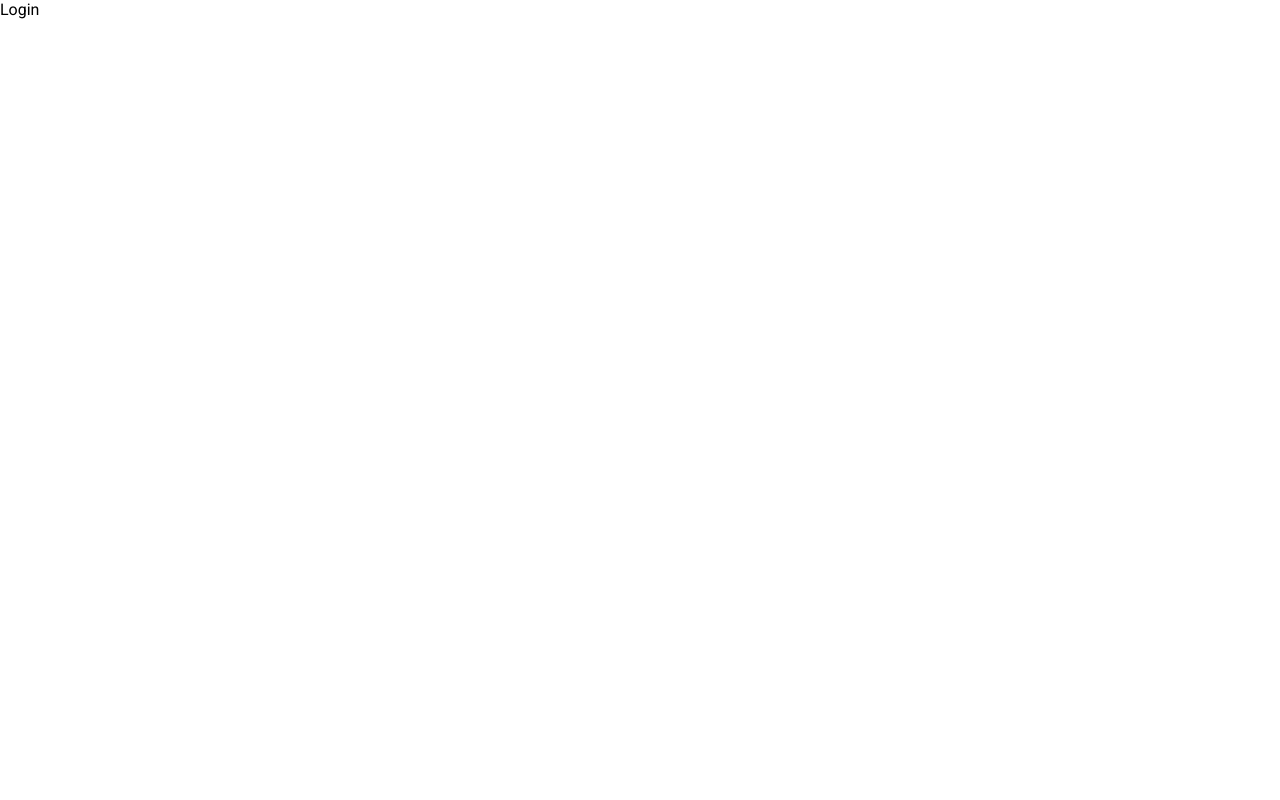
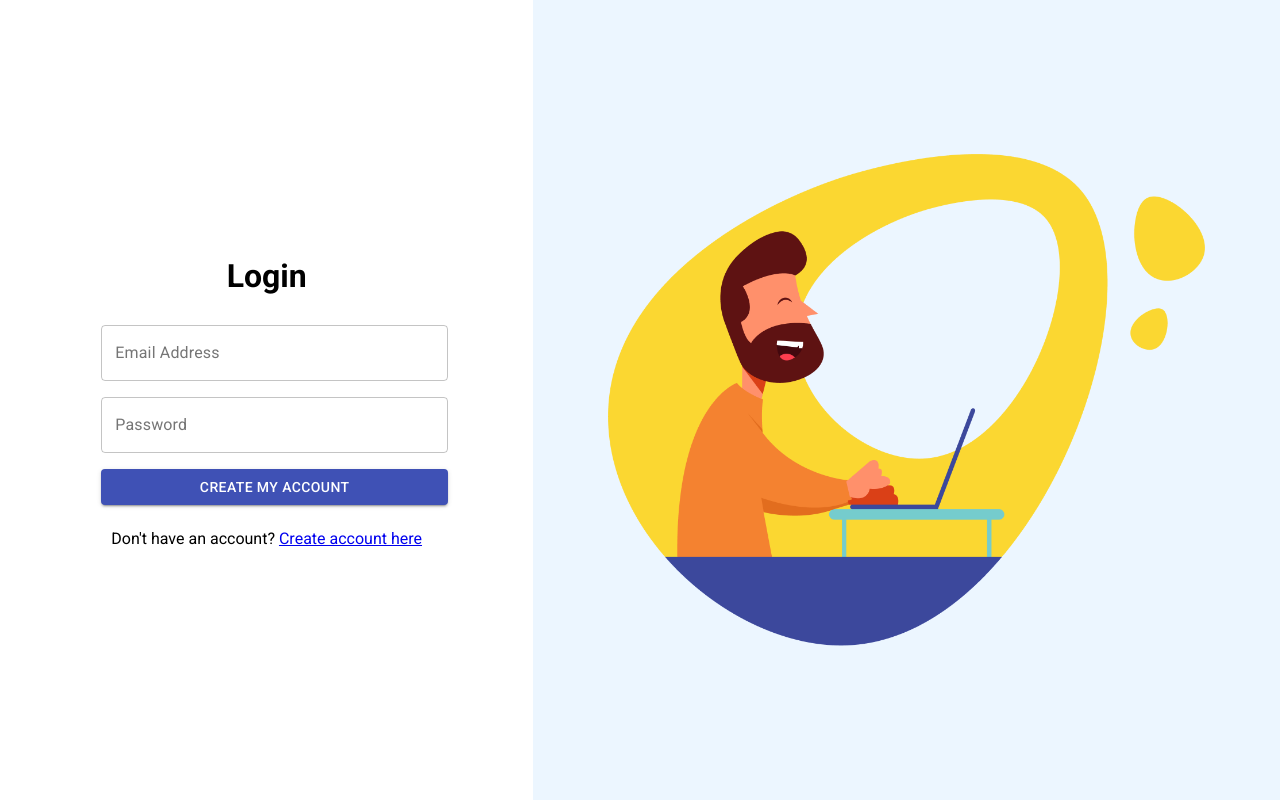
Before and after one commit to piupaulgit/project-manager, a React (Create React App) app in the folder project-manager-frontend/: page /login in a window 1280 px wide. Built offline with nearby package versions, Linux system fonts and the light colour scheme.

Commit message:
login added

```diff
--- a/project-manager-frontend/src/user/Login.js
+++ b/project-manager-frontend/src/user/Login.js
@@ -1,7 +1,115 @@
 import React from "react";
+import { makeStyles } from "@material-ui/core/styles";
+import sideImage from "../assets/images/register-login-img.png";
+import Button from "@material-ui/core/Button";
+import Grid from "@material-ui/core/Grid";
+import TextField from "@material-ui/core/TextField";
+import { Link } from "react-router-dom";
 
+const useStyles = makeStyles((theme) => ({
+  root: {
+    flexGrow: 1,
+  },
+  paper: {
+    padding: theme.spacing(2),
+    textAlign: "center",
+    color: theme.palette.text.secondary,
+  },
+  registerContainer: {
+    minHeight: "100vh",
+  },
+  left: {
+    background: "#ecf6ff",
+    textAlign: "center",
+    display: "flex",
+    alignItems: "center",
+    height: "100%",
+    justifyContent: "center",
+  },
+  leftImage: {
+    maxWidth: "80%",
+  },
+  right: {
+    height: "100%",
+    display: "flex",
+    alignItems: "center",
+    justifyContent: "center",
+  },
+  registerForm: {
+    maxWidth: "65%",
+    textAlign: "center",
+  },
+  margin: {
+    margin: theme.spacing(1),
+  },
+}));
 const Login = () => {
-  return <div>Login</div>;
+  const classes = useStyles();
+  return (
+    <div>
+      <Grid
+        container
+        direction="row"
+        justify="space-between"
+        alignItems="stretch"
+        className={classes.registerContainer}
+      >
+        {/* left section */}
+        <Grid item xs={5}>
+          <div className={classes.right}>
+            <div className={classes.registerForm}>
+              {/* <span class="material-icons">lock</span> */}
+              <h1>Login</h1>
+              <form>
+                <TextField
+                  className={classes.margin}
+                  id="outlined-basic"
+                  label="Email Address"
+                  variant="outlined"
+                  fullWidth
+                />
+                <TextField
+                  className={classes.margin}
+                  id="outlined-basic"
+                  label="Password"
+                  variant="outlined"
+                  type="password"
+                  fullWidth
+                />
+                <Button
+                  variant="contained"
+                  color="primary"
+                  type="submit"
+                  fullWidth
+                  className={classes.margin}
+                >
+                  Create My Account
+                </Button>
+              </form>
+              <p>
+                Don't have an account?{" "}
+                <Link color="primary" to="/register">
+                  Create account here
+                </Link>
+              </p>
+            </div>
+          </div>
+        </Grid>
+        {/* left section */}
+        {/* right section */}
+        <Grid item xs={7}>
+          <div className={classes.left}>
+            <img
+              src={sideImage}
+              alt="image"
+              className={classes.leftImage}
+            ></img>
+          </div>
+        </Grid>
+        {/* right section */}
+      </Grid>
+    </div>
+  );
 };
 
 export default Login;
--- a/project-manager-frontend/src/user/Register.js
+++ b/project-manager-frontend/src/user/Register.js
@@ -1,9 +1,14 @@
-import React from "react";
+import React, { useState } from "react";
 import { makeStyles } from "@material-ui/core/styles";
 import sideImage from "../assets/images/register-login-img.png";
-import Paper from "@material-ui/core/Paper";
+import Button from "@material-ui/core/Button";
 import Grid from "@material-ui/core/Grid";
 import TextField from "@material-ui/core/TextField";
+import { Link } from "react-router-dom";
+import InputAdornment from "@material-ui/core/InputAdornment";
+import IconButton from "@material-ui/core/IconButton";
+import Visibility from "@material-ui/icons/Visibility";
+import VisibilityOff from "@material-ui/icons/VisibilityOff";
 
 const useStyles = makeStyles((theme) => ({
   root: {
@@ -34,7 +39,10 @@ const useStyles = makeStyles((theme) => ({
     alignItems: "center",
     justifyContent: "center",
   },
-  registerForm: {},
+  registerForm: {
+    maxWidth: "65%",
+    textAlign: "center",
+  },
   margin: {
     margin: theme.spacing(1),
   },
@@ -42,6 +50,9 @@ const useStyles = makeStyles((theme) => ({
 
 const Register = () => {
   const classes = useStyles();
+  const [formData, setFormData] = useState({
+    formData,
+  });
   return (
     <div>
       <Grid
@@ -66,7 +77,8 @@ const Register = () => {
         <Grid item xs={5}>
           <div className={classes.right}>
             <div className={classes.registerForm}>
-              <span class="material-icons">lock</span>
+              {/* <span class="material-icons">lock</span> */}
+              <h1>Register</h1>
               <form>
                 <TextField
                   className={classes.margin}
@@ -82,6 +94,21 @@ const Register = () => {
                   variant="outlined"
                   type="password"
                   fullWidth
+                  endAdornment={
+                    <InputAdornment position="end">
+                      <IconButton
+                        aria-label="toggle password visibility"
+                        onClick={handleClickShowPassword}
+                        onMouseDown={handleMouseDownPassword}
+                      >
+                        {values.showPassword ? (
+                          <Visibility />
+                        ) : (
+                          <VisibilityOff />
+                        )}
+                      </IconButton>
+                    </InputAdornment>
+                  }
                 />
                 <TextField
                   className={classes.margin}
@@ -91,7 +118,22 @@ const Register = () => {
                   type="password"
                   fullWidth
                 />
+                <Button
+                  variant="contained"
+                  color="primary"
+                  type="submit"
+                  fullWidth
+                  className={classes.margin}
+                >
+                  Create My Account
+                </Button>
               </form>
+              <p>
+                Already have an account?{" "}
+                <Link color="primary" to="/login">
+                  Login here
+                </Link>
+              </p>
             </div>
           </div>
         </Grid>
```
